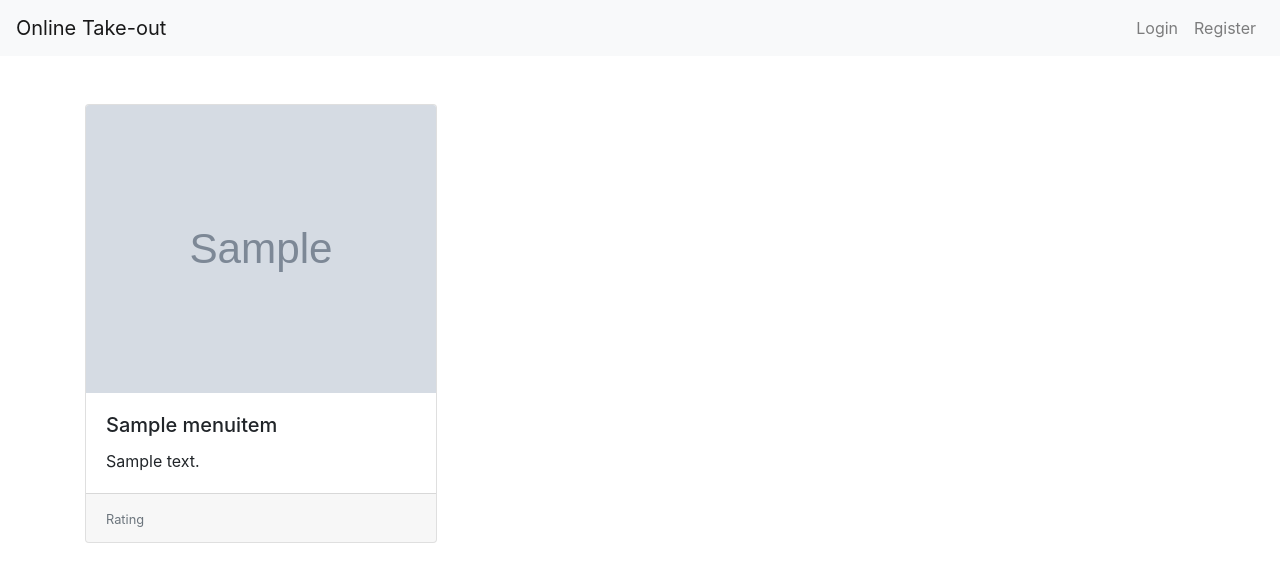
After one commit to MajorGrinch/onlineOrder, a Django app: page /menu/1/ in a window 1280 px wide. The commit adds this page. Shown: the top 582 px of the page. Run offline with Django 3.2, Linux system fonts and the light colour scheme; tables that the repository leaves empty hold one stand-in row (values such as "Sample post"); grey boxes marked "Sample" are stand-in pictures; some libraries are stand-ins or nearby versions.

Commit message:
finish menu list view

```diff
--- a/mainpage/models.py
+++ b/mainpage/models.py
@@ -25,7 +25,7 @@ class Restaurant(models.Model):
     starting_price = models.IntegerField(default=0)
     delivering_fee = models.IntegerField(default=0)
     rating = models.DecimalField(max_digits=2, decimal_places=1)
-    image = models.ImageField(upload_to='restaurant_images/')
+    image = models.ImageField(upload_to='restaurant_images/', blank=True)
     user = models.ForeignKey(User, on_delete=models.CASCADE)
     accumulated_score = models.FloatField(default=0)
     rated_times = models.IntegerField(default=0)
@@ -49,3 +49,16 @@ class SalesInfo(models.Model):
     def __str__(self):
         return '{}, {}, {}'.format(self.date.isoformat(), self.restaurant,
                                    self.sales_num)
+
+class MenuItem(models.Model):
+    title = models.CharField(max_length=50)
+    price = models.IntegerField(default=0)
+    description = models.CharField(max_length=100)
+    restaurant = models.ForeignKey(Restaurant, on_delete=models.CASCADE)
+    image = models.ImageField(upload_to='menu_item/', blank=True)
+
+    class Meta:
+        db_table = 'menuitem'
+
+    def __str__(self):
+        return self.title + self.restaurant.name
--- a/mainpage/templates/mainpage/home.html
+++ b/mainpage/templates/mainpage/home.html
@@ -21,7 +21,7 @@
         <div class="card" style="max-width: 22rem;">
             <img style="height: 18rem;" src="{{MEDIA_URL}}{{restaurant.image}}" class="card-img-top" alt="...">
             <div class="card-body">
-                <h5 class="card-title">{{restaurant.name}}</h5>
+                <a href="{% url 'mainpage:menu' restaurant.id %}"><h5 class="card-title">{{restaurant.name}}</h5></a>
                 <p class="card-text">{{restaurant.description}}</p>
             </div>
             <div class="card-footer">
--- /dev/null
+++ b/mainpage/templates/mainpage/restaurant_menu.html
@@ -0,0 +1,29 @@
+{% extends 'mainpage/base.html' %}
+
+{% block content %}
+
+<br/>
+
+{% if menuitem_list %}
+<div class="card-deck">
+    {% for menu_item in menuitem_list %}
+        {% if forloop.counter|divisibleby:4 %}
+        </div>
+        <br/>
+        <div class="card-deck">
+        {% endif %}
+        <div class="card" style="max-width: 22rem;">
+            <img style="height: 18rem;" src="{{MEDIA_URL}}{{menu_item.image}}" class="card-img-top" alt="...">
+            <div class="card-body">
+                <h5 class="card-title">{{menu_item.title}}</h5>
+                <p class="card-text">{{menu_item.description}}</p>
+            </div>
+            <div class="card-footer">
+                <small class="text-muted">Rating</small>
+            </div>
+        </div>
+    {% endfor %}
+</div>
+{% endif %}
+
+{% endblock %}
--- a/mainpage/urls.py
+++ b/mainpage/urls.py
@@ -3,5 +3,6 @@ from . import views
 
 app_name = 'mainpage'
 urlpatterns = [
-    path('', views.IndexView.as_view(), name='home')
+    path('', views.RestaurantListView.as_view(), name='home'),
+    path('menu/<int:restaurant_id>/', views.MenuView.as_view(), name='menu'),
 ]
--- a/mainpage/views.py
+++ b/mainpage/views.py
@@ -1,7 +1,7 @@
-from django.shortcuts import render
+from django.shortcuts import render, get_object_or_404
 from django.views.generic import ListView
 from django.utils import timezone
-from .models import Restaurant
+from .models import Restaurant, MenuItem
 
 # Create your views here.
 
@@ -9,7 +9,17 @@ def home(request):
     context = {'curr_time' : timezone.now()}
     return render(request, 'mainpage/home.html', context)
 
-class IndexView(ListView):
+class RestaurantListView(ListView):
     model = Restaurant
     template_name = 'mainpage/home.html'
     context_object_name = 'restaurant_list'
+
+class MenuView(ListView):
+    model = MenuItem
+    template_name = 'mainpage/restaurant_menu.html'
+    context_object_name = 'menuitem_list'
+
+
+    def get_queryset(self):
+        # self.restaurant = get_object_or_404(Restaurant, id=self.kwargs['restaurant_id'])
+        return MenuItem.objects.filter(restaurant=self.kwargs['restaurant_id'])
```
Also changed, not shown: media/menu_item/beef_shank.jpeg (added), media/menu_item/fried_chicken_combo.jpg (added), media/menu_item/hot_spicy_beef.jpg (added), media/menu_item/kongpao_chicken.jpg (added).
